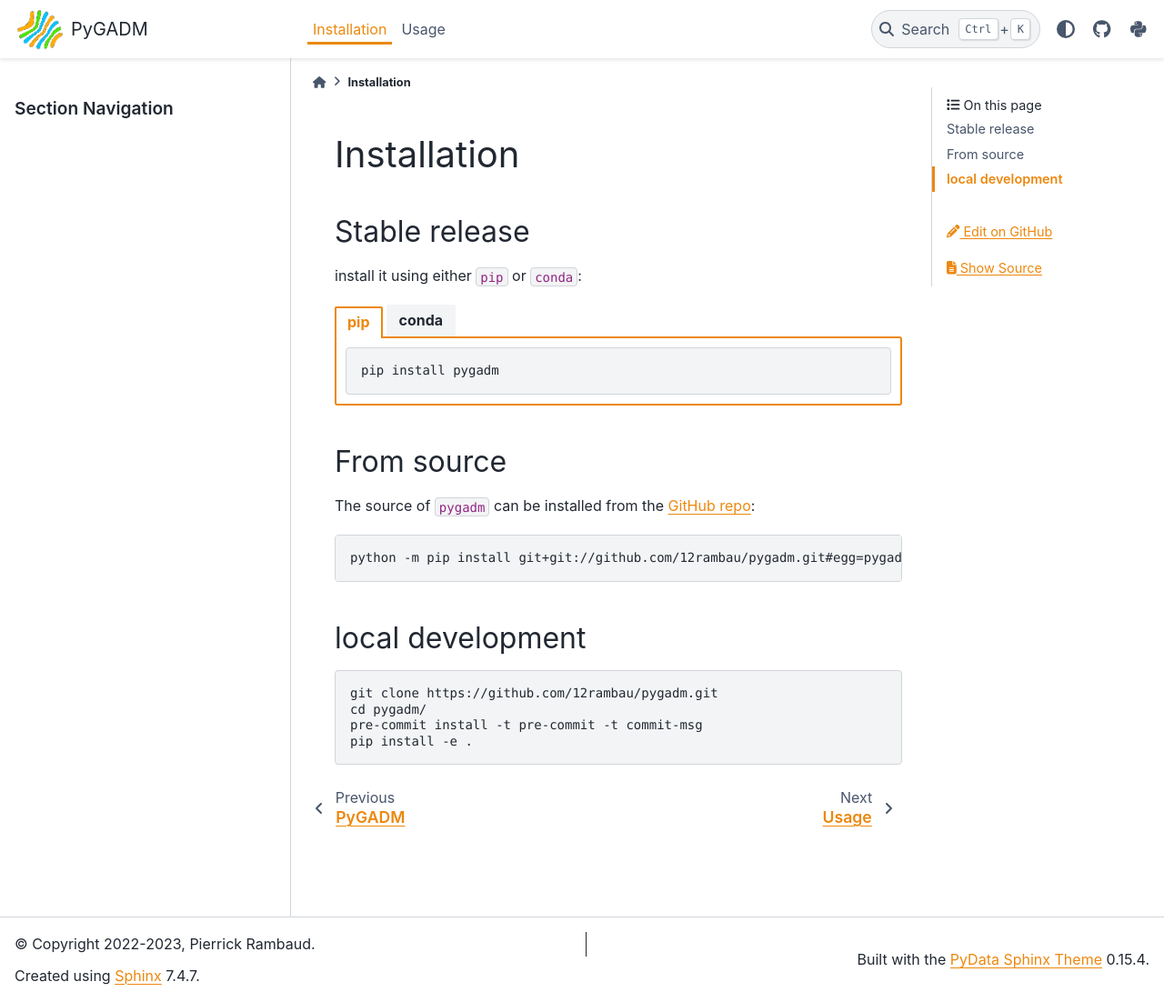
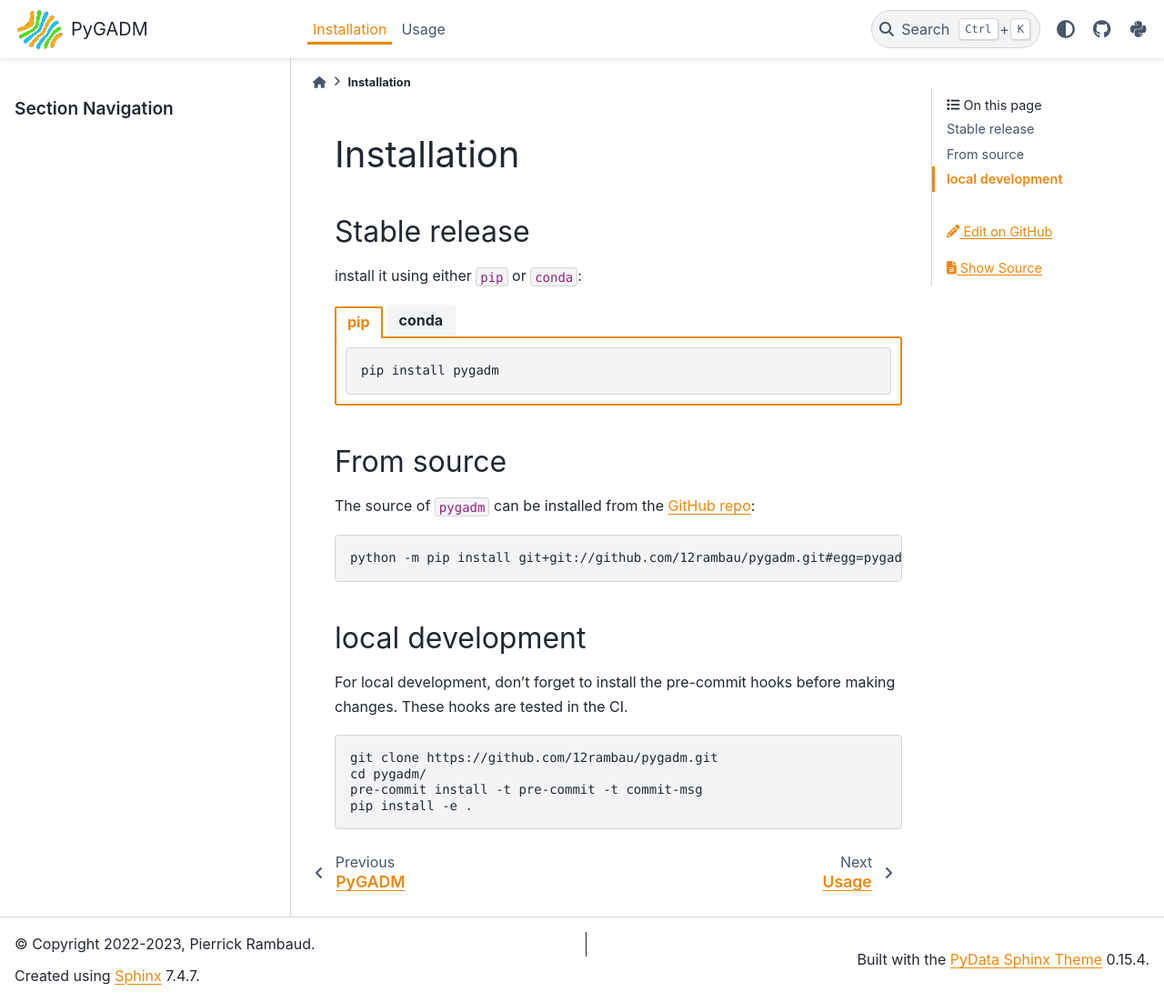
Before and after one commit to 12rambau/pygadm, a Sphinx documentation site: the page built from docs/source/setup.rst, in a window 1280 px wide and 1102 px high. Shown: the whole window at 91% size. Built offline with Sphinx 7.4.7 and the PyData theme 0.15.4, drawn with Linux system fonts in a browser that asks for light colours; pages that are not in the unit, such as notebooks, are missing from menus.

Commit message:
docs: typo

```diff
--- a/docs/source/setup.rst
+++ b/docs/source/setup.rst
@@ -32,6 +32,8 @@
 local development
 -----------------
 
+For local development, don't forget to install the pre-commit hooks before making changes. These hooks are tested in the CI.
+
 .. code-block:: console
 
    git clone https://github.com/12rambau/pygadm.git
```
